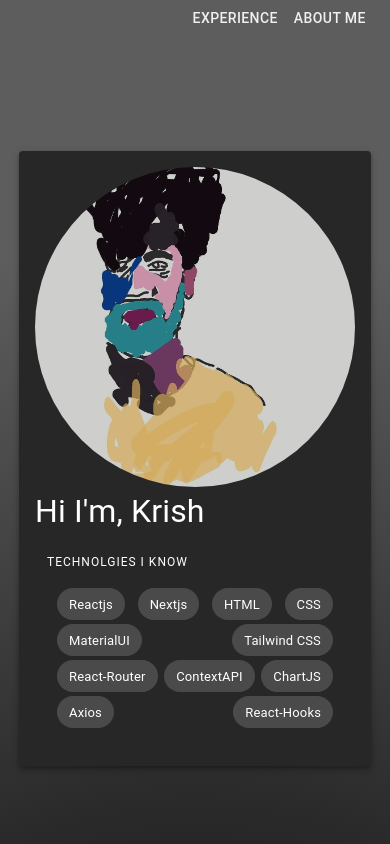
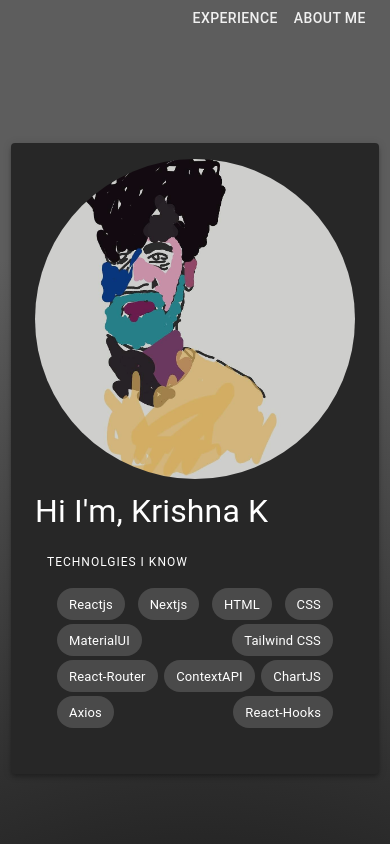
Before and after one commit to krishnakalyana/portfolio, a Next.js app: page / in a window 390 px wide. Shown: the top 844 px of the page. Built offline with nearby package versions, Linux system fonts and the light colour scheme.

Commit message:
fixed on mobile screen

```diff
--- a/app/page.js
+++ b/app/page.js
@@ -11,7 +11,7 @@
         style={{
           width: "100%",
           height: "300%",
-          position: "absolute",
+          position: "fixed",
           zIndex: "-1",
           background: "rgb(0,0,0)",
           background:
--- a/components/Intro.jsx
+++ b/components/Intro.jsx
@@ -31,12 +31,12 @@
         duration: 1.0,
       }}
     >
-      <motion.div whileHover={{ scale: 1.1 }}>
+      <motion.div whileHover={{ scale: 1.01 }}>
         <Paper
           elevation={4}
           className="flex   sm:flex-row flex-col-reverse items-center p-4 "
         >
-          <div className="">
+          <div className="p-2">
             <TypeAnimation
               sequence={[
                 "Hi I'm",
```
